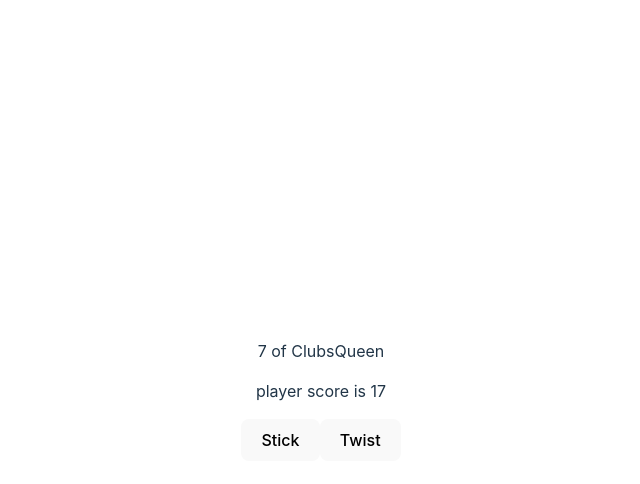
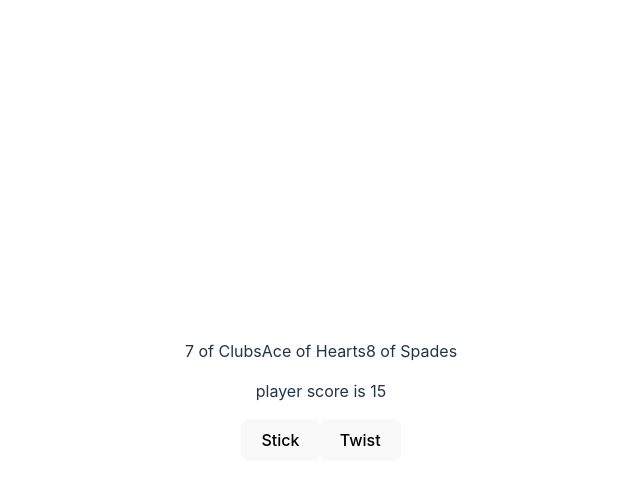
Before and after one commit to Raxxius/Scrimba, a React (Vite) app in the folder blackjack/: page / in a window 1280 px wide. Both pictures are taken after a click on the button 640 px from the left and 431 px from the top of the page. Shown: the top 484 px of the page, without its empty margins (319-959 px from the left). Built offline with nearby package versions, Linux system fonts and the light colour scheme.

Commit message:
update score logic

```diff
--- a/blackjack/src/components/GameBoard.jsx
+++ b/blackjack/src/components/GameBoard.jsx
@@ -3,7 +3,7 @@ import { shuffleNewDeck, playGame, stick, draw, sumScore } from '../events/gameE
 
 export default function GameBoard() {
     const [deck, setDeck] = useState(shuffleNewDeck)
-    const [playerCards, setPlayerCards] = useState(["7 of Clubs", "Queen"])
+    const [playerCards, setPlayerCards] = useState(["7 of Clubs", "Ace of Hearts", "8 of Spades"])
     const [dealerCards, setDealerCards] = useState([])
     const [gamePhase, setGamePhase] = useState("start")
 
--- a/blackjack/src/events/gameEvents.js
+++ b/blackjack/src/events/gameEvents.js
@@ -73,10 +73,11 @@ export function sumScore(cards) {
             totalScore = totalScore + parseInt(cardValue[0])
         }
         else {
-            console.log("found a face card")
-            totalScore = totalScore + 10
-            console.log(totalScore)
-        }
+            const firstWord = card.replace(/ .*/,'');
+            if (firstWord !== "Ace") {
+                totalScore = totalScore +10
+            }
+    }
     })
     return (totalScore)
 }
```
